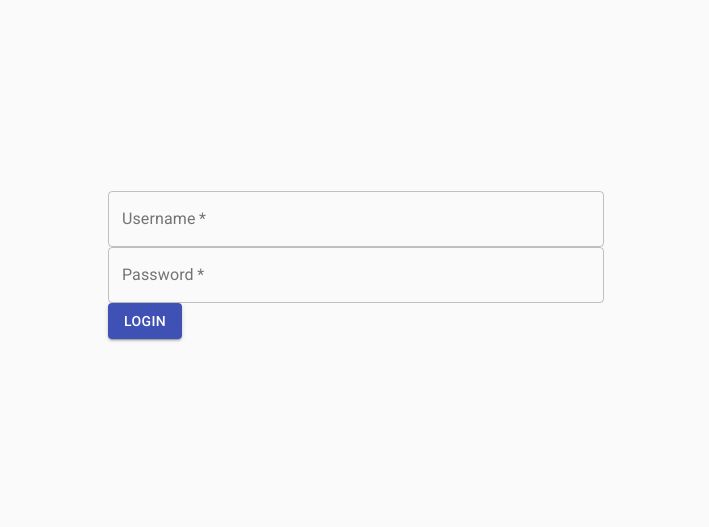
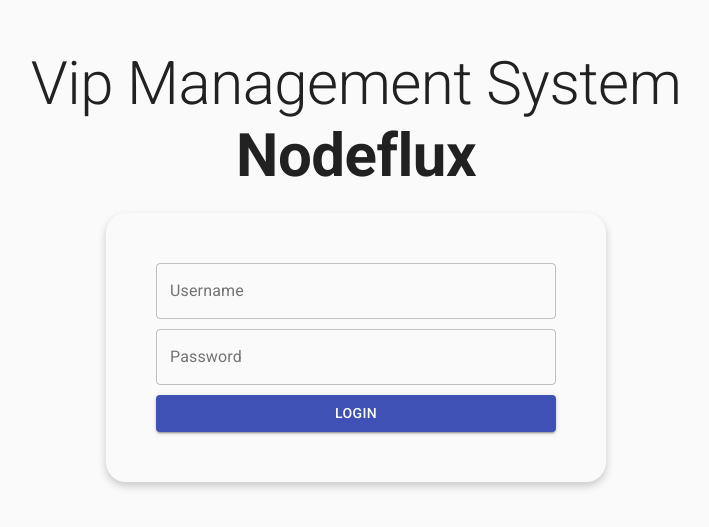
Before and after one commit to gregoriusjimmy/nodeflux-vip-management-system, a Next.js app in the folder client/: page / in a window 1280 px wide. Shown: the part 135-662 px from the top of the page, without its empty margins (284-993 px from the left). Built offline with nearby package versions, Linux system fonts and the light colour scheme.

Commit message:
add styling to the home page

```diff
--- a/client/pages/index.js
+++ b/client/pages/index.js
@@ -2,9 +2,9 @@
 import axios from 'axios'
 import { useRouter } from 'next/router'
 import { API_URL } from '../constants'
-import { TextField, Button } from '@material-ui/core'
+import { TextField, Button, Typography } from '@material-ui/core'
 import Layout from '../components/Layout'
-
+import styles from '../styles/Home.module.css'
 export default function Home() {
   const [username, setUsername] = useState('')
   const [password, setPassword] = useState('')
@@ -23,39 +23,50 @@
           router.push('/vips')
         }
       })
-      .catch((e) => console.log(e))
+      .catch((e) => console.error(e))
   }
 
   return (
     <Layout>
+      <div className={styles.container}>
         <div>
-        <form>
+          <Typography align='center' variant='h2' component='h2' gutterBottom>
+            Vip Management System <br /> <strong>Nodeflux</strong>
+          </Typography>
+        </div>
+        <div>
+          <form className={styles.formContainer}>
             <TextField
               id='username'
               name='username'
               label='Username'
               variant='outlined'
               fullWidth
-            required
               value={username}
               onChange={(e) => setUsername(e.target.value)}
             />
             <TextField
+              className={styles.inputField}
               id='password'
               email='password'
               type='password'
               label='Password'
               variant='outlined'
               fullWidth
-            required
               value={password}
               onChange={(e) => setPassword(e.target.value)}
             />
-          <Button variant='contained' color='primary' onClick={handleSubmit}>
+            <Button
+              fullWidth
+              variant='contained'
+              color='primary'
+              onClick={handleSubmit}
+            >
               Login
             </Button>
           </form>
         </div>
+      </div>
     </Layout>
   )
 }
--- /dev/null
+++ b/client/styles/Home.module.css
@@ -0,0 +1,26 @@
+.container {
+  display: flex;
+  flex-direction: column;
+  justify-content: center;
+  align-items: center;
+  height: 100vh;
+  width: 100%;
+}
+
+.formContainer {
+  text-align: center;
+  display: flex;
+  width: 500px;
+  flex-direction: column;
+  box-shadow: 0 4px 8px 0 rgba(0, 0, 0, 0.2);
+  padding: 50px;
+  border-radius: 20px;
+  justify-content: space-between;
+}
+.inputField {
+  margin: 10px 0px;
+}
+
+.textPurple {
+  color: #4c12a1;
+}
```
Lines whose indentation alone changed are shown as unchanged.
